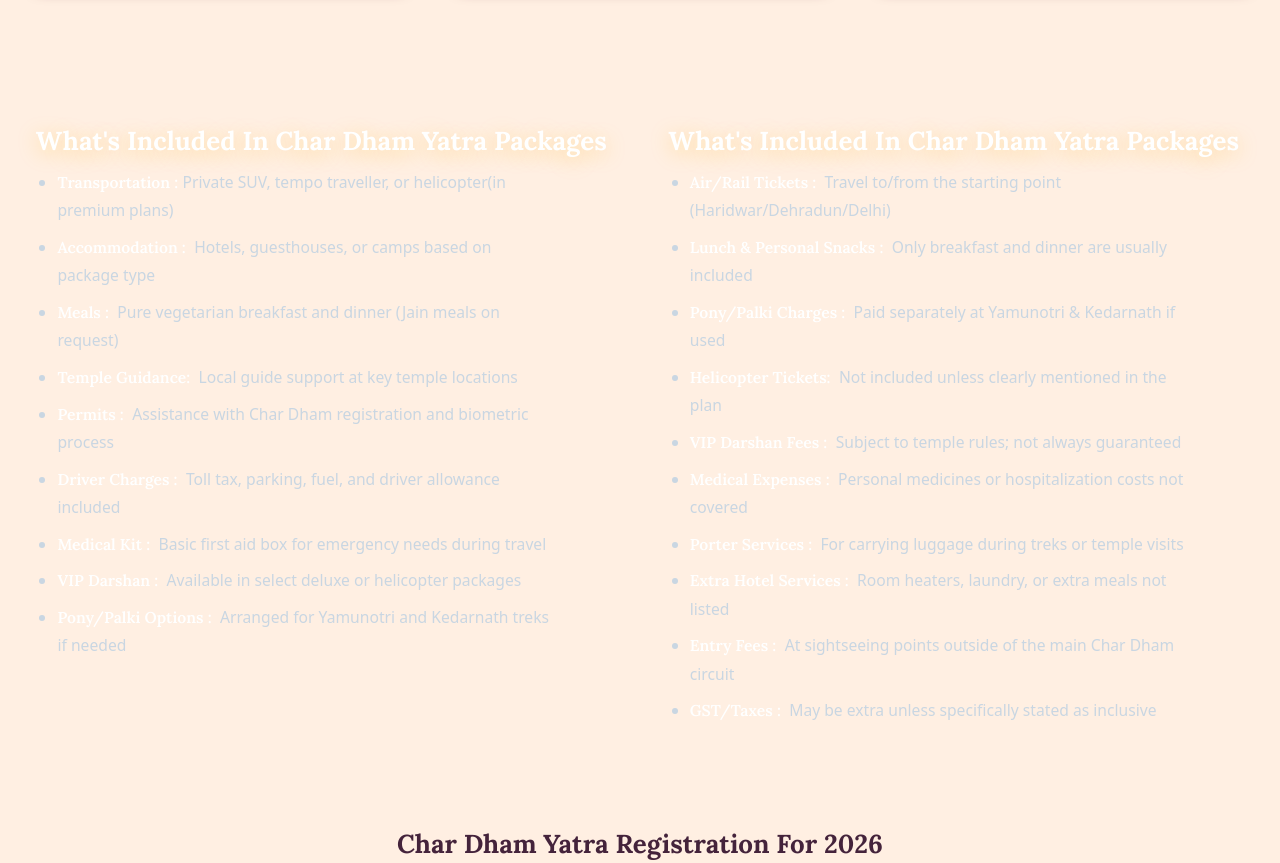
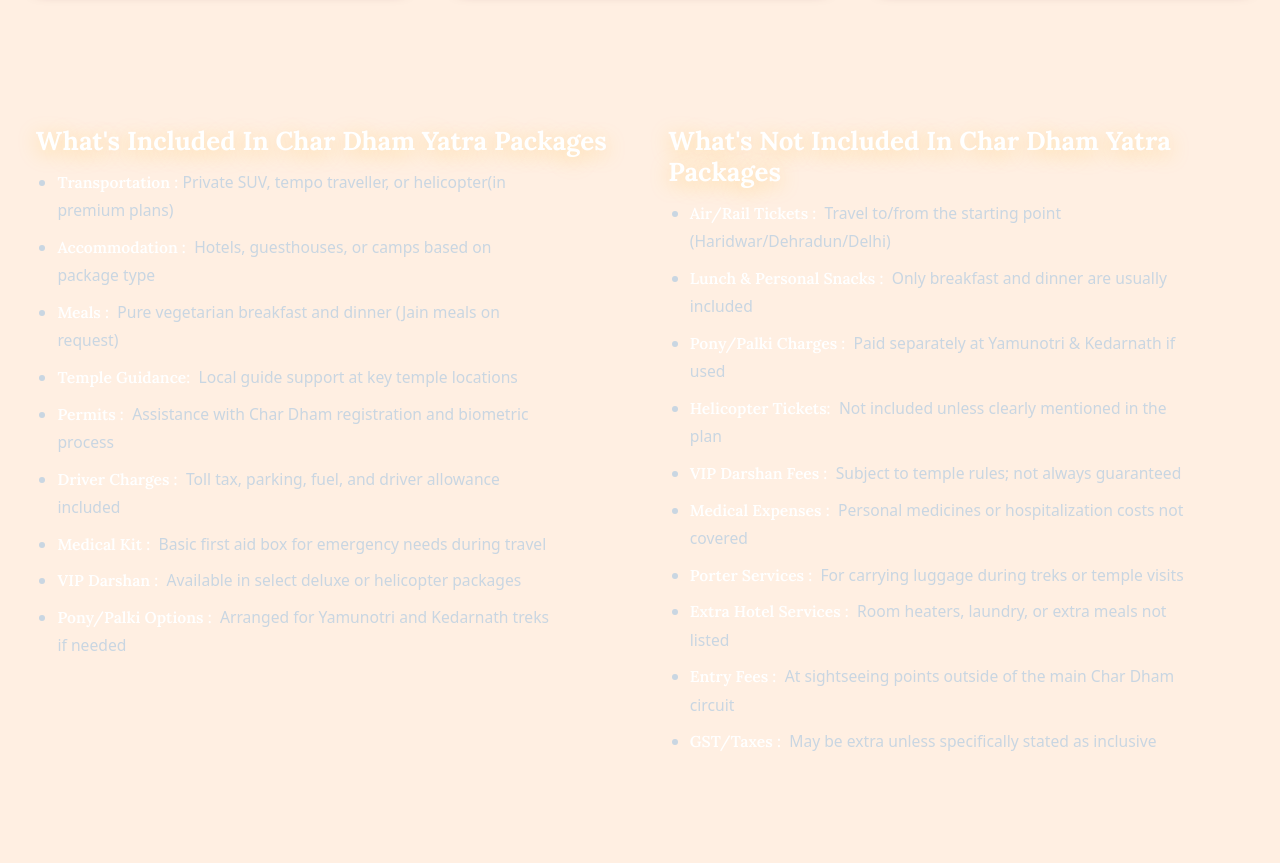
Before and after one commit to Sarita595k/Char_Dham_Frontend, a React (Vite) app: page / in a window 1280 px wide. Shown: the part 3940-4803 px from the top of the page. Built offline with nearby package versions, Linux system fonts and the light colour scheme.

Commit message:
small change

```diff
--- a/src/Components/CharDhamReg.jsx
+++ b/src/Components/CharDhamReg.jsx
@@ -2,8 +2,10 @@ import Accordion from 'react-bootstrap/Accordion';
 import Card from 'react-bootstrap/Card';
 import { SubHeading } from './SubHeading'
 import RegistrationBtn from './RegistrationBtn';
+import { useState } from 'react';
 
 const CharDhamReg = () => {
+    const [open, setOpen] = useState()
     return (
         <div>
             <SubHeading subHeading={"Char Dham Yatra Registration for 2026"} />
--- a/src/Components/Excluded.jsx
+++ b/src/Components/Excluded.jsx
@@ -41,7 +41,7 @@ const Span = styled.span`
 const Excluded = () => {
     return (
         <Div>
-            <SubHeading subHeading={"What's Included In Char Dham Yatra Packages"} style={{
+            <SubHeading subHeading={"What's not Included In Char Dham Yatra Packages"} style={{
                 color: "#FFFFFF",
                 textShadow: "0 4px 20px rgba(255,183,3,0.35)"
             }} />
--- a/src/Components/RegistrationBtn.jsx
+++ b/src/Components/RegistrationBtn.jsx
@@ -1,7 +1,9 @@
-import { useAccordionButton } from "react-bootstrap";
+import { useAccordionButton } from "react-bootstrap"
+
+
 const RegistrationBtn = ({ children, eventKey }) => {
     const decoratedOnClick = useAccordionButton(eventKey, () =>
-        console.log('totally custom!'),
+        onclick && onclick()
     );
 
     return (
```
